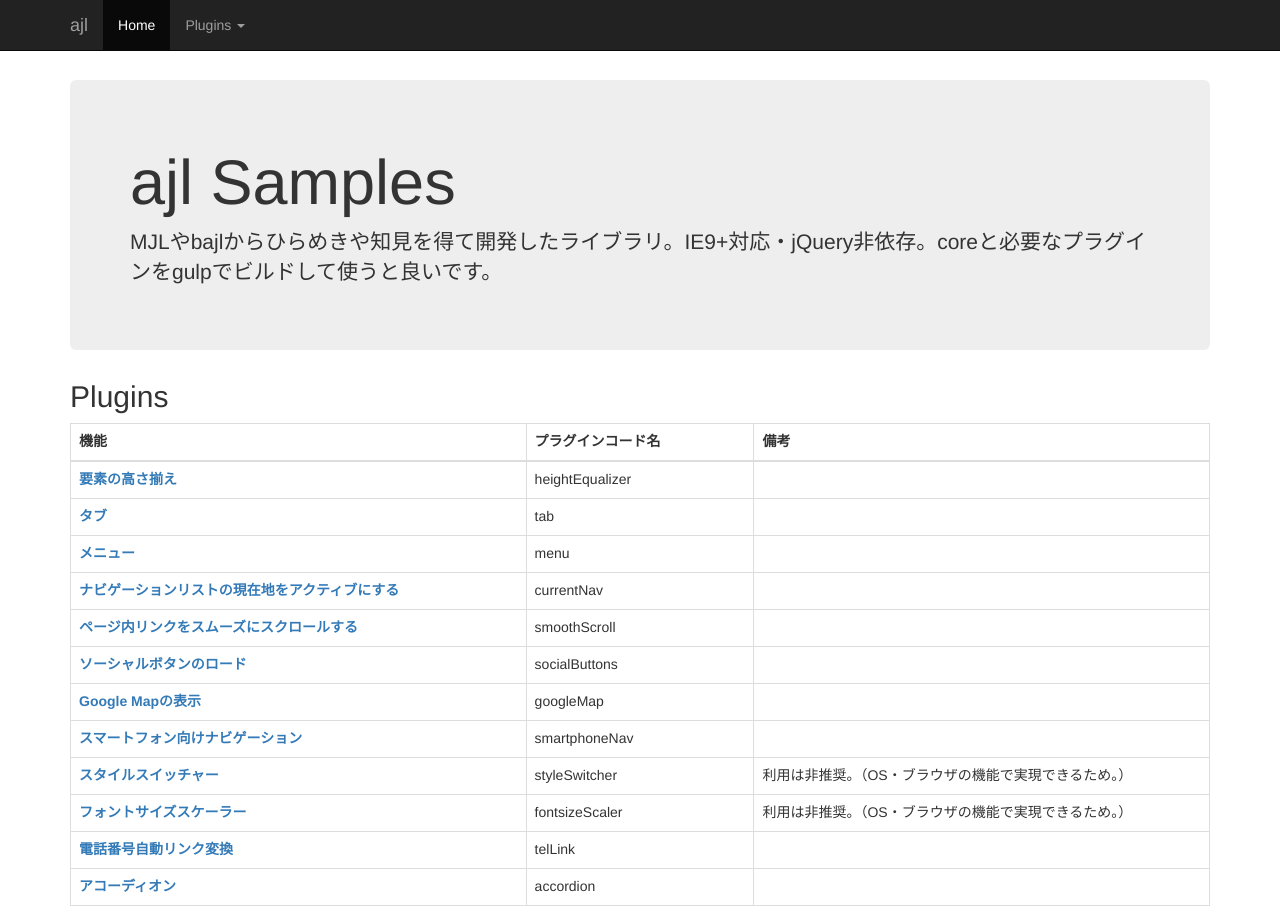
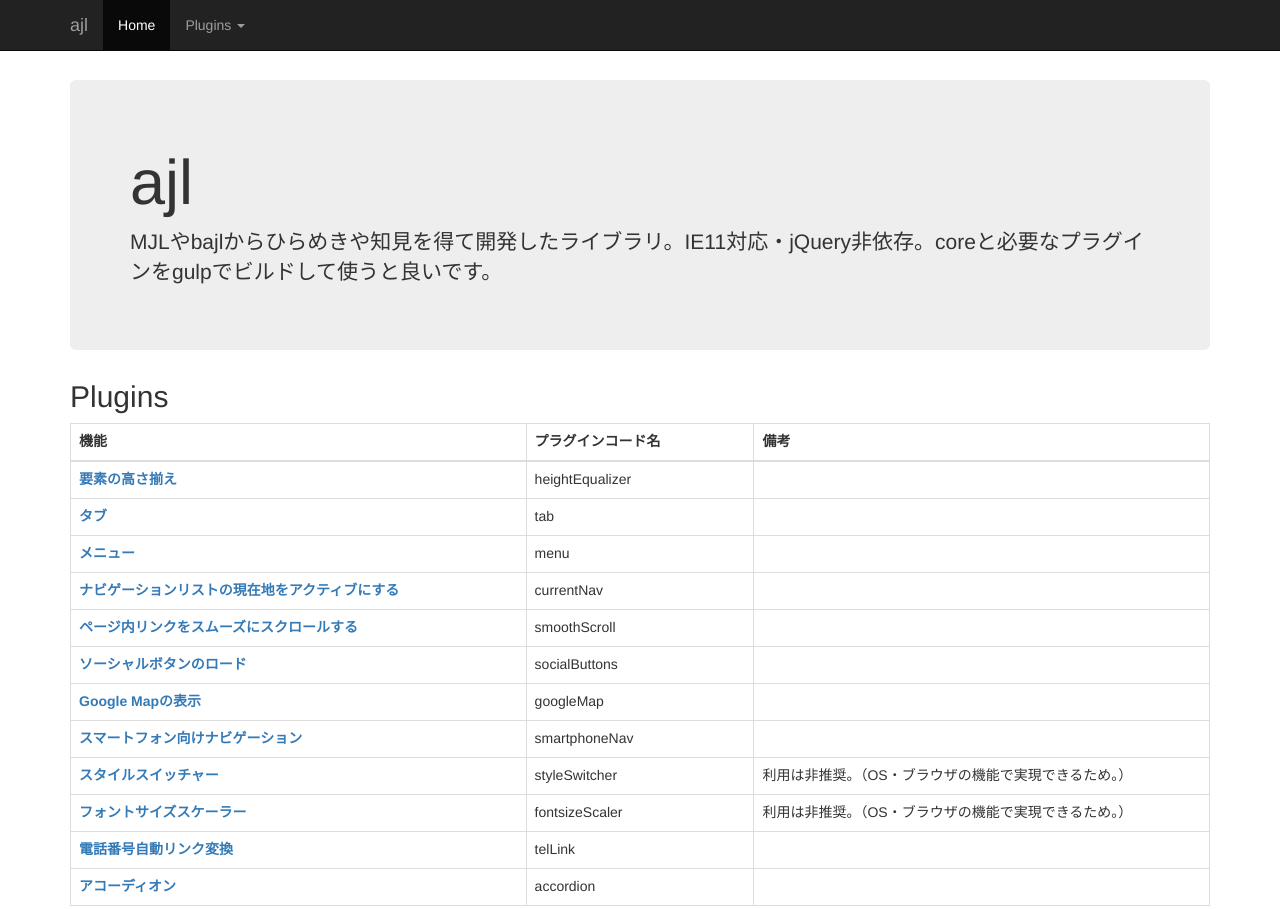
Before and after one commit to hideki-a/ajl, a website: page samples/index.html in a window 1280 px wide. Shown: the top 909 px of the page. Drawn offline with Linux system fonts and the light colour scheme.

Commit message:
インデックスページ修正

```diff
--- a/samples/index.html
+++ b/samples/index.html
@@ -4,7 +4,7 @@
 <meta charset="UTF-8">
 <meta name="viewport" content="width=device-width, initial-scale=1">
 <meta name="format-detection" content="telephone=no">
-<title>ajl Samples</title>
+<title>ajl</title>
 <link rel="stylesheet" href="css/basic.css">
 </head>
 
@@ -47,8 +47,8 @@
 
 <div class="container">
 <div class="jumbotron">
-<h1>ajl Samples</h1>
-<p>MJLやbajlからひらめきや知見を得て開発したライブラリ。IE9+対応・jQuery非依存。coreと必要なプラグインをgulpでビルドして使うと良いです。</p>
+<h1>ajl</h1>
+<p>MJLやbajlからひらめきや知見を得て開発したライブラリ。IE11対応・jQuery非依存。coreと必要なプラグインをgulpでビルドして使うと良いです。</p>
 </div>
 
 <h2>Plugins</h2>
```
